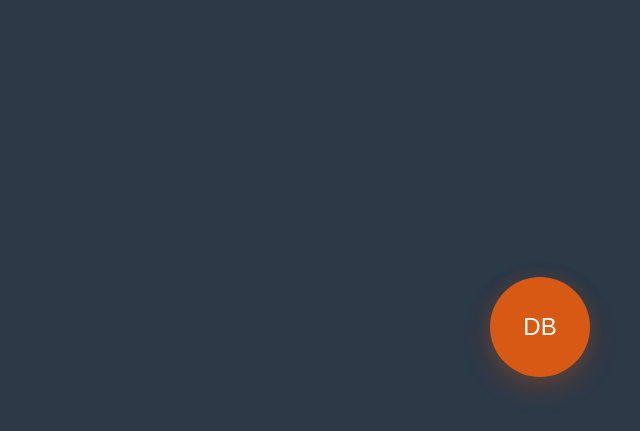
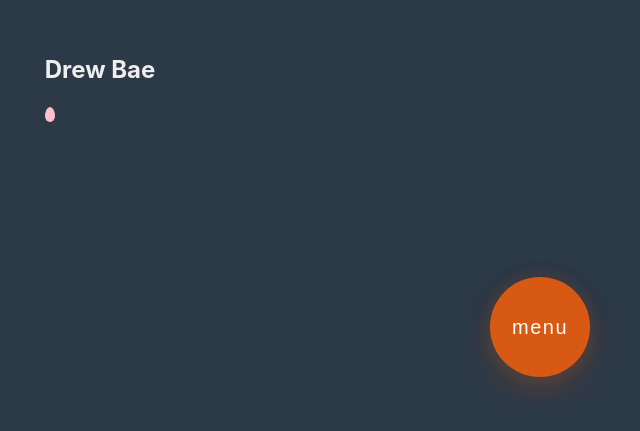
Before and after one commit to Drew-Bae/portfolio-site, a React (Vite) app: page / in a window 1280 px wide. Shown: the part 323-754 px from the top of the page, without its empty margins (540-1180 px from the left). Built offline with nearby package versions, Linux system fonts and the light colour scheme.

Commit message:
starting to create hero element

```diff
--- a/src/App.tsx
+++ b/src/App.tsx
@@ -1,8 +1,10 @@
 import Menu from "./components/Menu"
+import Hero from "./sections/Hero"
 
 function App() {
   return (
     <main className="app">
+      <Hero />
       <Menu />
     </main>
   )
--- a/src/components/Menu.css
+++ b/src/components/Menu.css
@@ -105,7 +105,8 @@
     align-items: center;
     justify-content: center;
     color: white;
-    font-size: 24px;
+    font-size: 20px;
+    letter-spacing: 1.5px;
     transition: transform 0.6s ease, box-shadow 0.4s ease;
     cursor: pointer;
     z-index: 1;
--- a/src/components/Menu.tsx
+++ b/src/components/Menu.tsx
@@ -24,7 +24,7 @@ function Menu() {
             <AudioBlob metrics={audioMetrics} isPlaying={isAudioPlaying} />
 
             <button className="circle" onClick={() => setIsOpen(!isOpen)}>
-              DB
+              menu
             </button>
           </div>
 
--- /dev/null
+++ b/src/sections/Hero.css
@@ -0,0 +1,6 @@
+.petal {
+    width: 10px;
+    height: 15px;
+    background-color: pink;
+    border-radius: 50% 50% 50% 50% / 60% 60% 40% 40%;
+}
--- /dev/null
+++ b/src/sections/Hero.tsx
@@ -0,0 +1,12 @@
+import "./Hero.css"
+
+function Hero() {
+  return (
+    <section className="hero">
+      <h1>Drew Bae</h1>
+      <div className="petal" />
+    </section>
+  )
+}
+
+export default Hero
```
